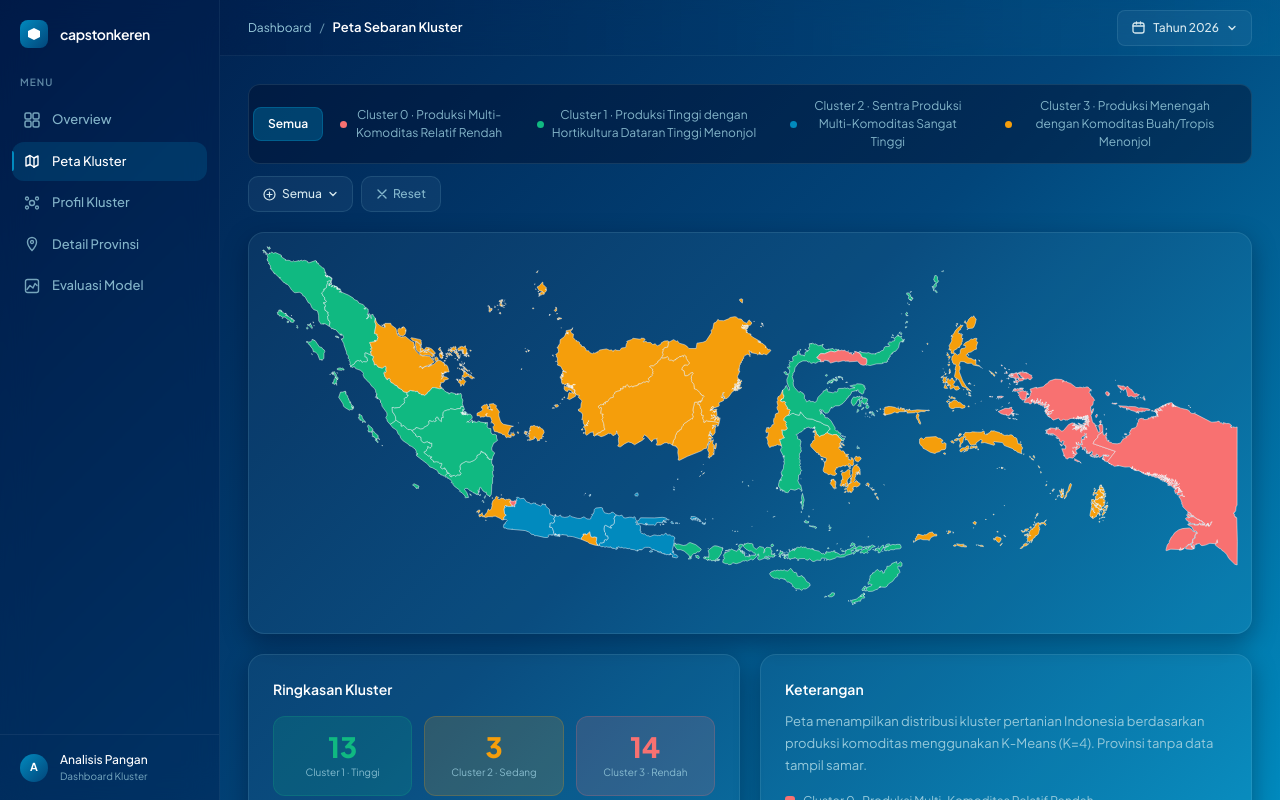
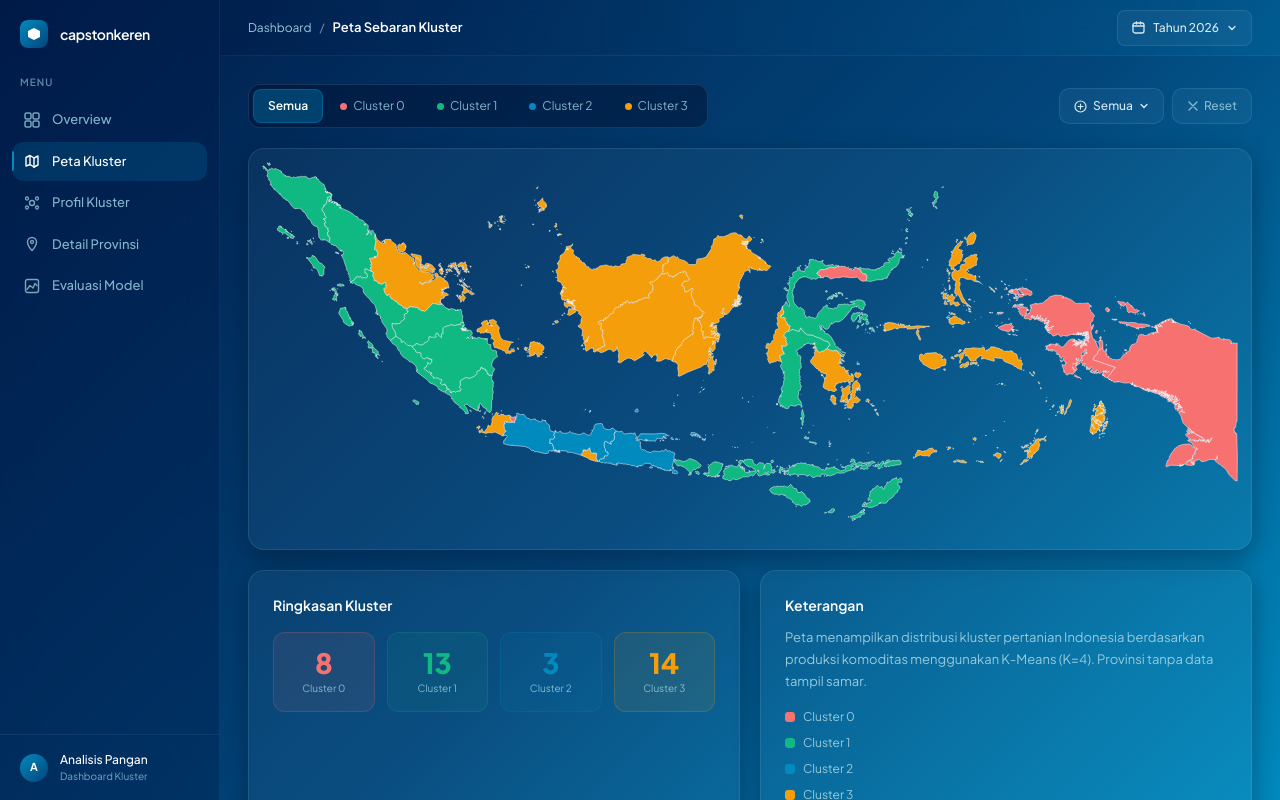
Before and after one commit to yayanmly18/-SIPPA-Sistem-Informasi-Pemetaan-Produksi-Pertanian, a React (Vite) app: page / in a window 1280 px wide. Both pictures are taken after a click on the button "Peta Kluster". Built offline with nearby package versions, Linux system fonts and the light colour scheme; the HTML template or start-up script is replaced by a standard one.

Commit message:
Bug Font

```diff
--- a/src/data/generated/map.json
+++ b/src/data/generated/map.json
@@ -156,22 +156,22 @@
   "LEGEND": [
     {
       "key": "0",
-      "label": "Cluster 0 · Produksi Multi-Komoditas Relatif Rendah",
+      "label": "Cluster 0",
       "color": "#f87171"
     },
     {
       "key": "1",
-      "label": "Cluster 1 · Produksi Tinggi dengan Hortikultura Dataran Tinggi Menonjol",
+      "label": "Cluster 1",
       "color": "#10b981"
     },
     {
       "key": "2",
-      "label": "Cluster 2 · Sentra Produksi Multi-Komoditas Sangat Tinggi",
+      "label": "Cluster 2",
       "color": "#018ABE"
     },
     {
       "key": "3",
-      "label": "Cluster 3 · Produksi Menengah dengan Komoditas Buah/Tropis Menonjol",
+      "label": "Cluster 3",
       "color": "#f59e0b"
     }
   ],
--- a/src/pages/MapPage.tsx
+++ b/src/pages/MapPage.tsx
@@ -18,7 +18,7 @@ export default function MapPage() {
   const leave = () => setTip(null);
 
   const counts = useMemo(() => {
-    const c: Record<string, number> = { "1": 0, "2": 0, "3": 0 };
+    const c: Record<string, number> = {};
     Object.values(PROVINCE_DATA).forEach((r) => { c[r.cluster] = (c[r.cluster] ?? 0) + 1; });
     return c;
   }, []);
@@ -136,17 +136,18 @@ return (
       <div className="grid grid-cols-1 lg:grid-cols-2 gap-5">
         <Card style={{ padding: 24 }}>
           <h3 style={{ fontSize: 14, fontWeight: 600, color: "#ffffff", fontFamily: "Plus Jakarta Sans, sans-serif", marginBottom: 16 }}>Ringkasan Kluster</h3>
-          <div className="grid grid-cols-3 gap-3">
-            {[
-              { count: counts["1"], sub: "Cluster 1 · Tinggi", color: "#10b981", bg: "rgba(16,185,129,0.15)" },
-              { count: counts["2"], sub: "Cluster 2 · Sedang", color: "#f59e0b", bg: "rgba(245,158,11,0.15)" },
-              { count: counts["3"], sub: "Cluster 3 · Rendah", color: "#f87171", bg: "rgba(248,113,113,0.15)" },
-            ].map(item => (
-              <div key={item.sub} style={{ background: item.bg, borderRadius: 12, padding: "16px 12px", textAlign: "center", border: `1px solid ${item.color}33` }}>
-                <div style={{ fontSize: 28, fontWeight: 800, color: item.color, lineHeight: 1, fontFamily: "Plus Jakarta Sans, sans-serif" }}>{item.count}</div>
-                <div style={{ fontSize: 10, color: "rgba(151,202,219,0.87)", marginTop: 4, fontFamily: "Plus Jakarta Sans, sans-serif", lineHeight: 1.4 }}>{item.sub}</div>
-              </div>
-            ))}
+          <div className={`grid gap-3`} style={{ gridTemplateColumns: `repeat(${Math.min(clusterCount, 4)}, 1fr)` }}>
+            {LEGEND.map(l => {
+              const count = counts[l.key] ?? 0;
+              return (
+                <div key={l.key} style={{ background: `${l.color}15`, borderRadius: 12, padding: "16px 12px", textAlign: "center", border: `1px solid ${l.color}33` }}>
+                  <div style={{ fontSize: 28, fontWeight: 800, color: l.color, lineHeight: 1, fontFamily: "Plus Jakarta Sans, sans-serif" }}>{count}</div>
+                  <div style={{ fontSize: 10, color: "rgba(151,202,219,0.87)", marginTop: 4, fontFamily: "Plus Jakarta Sans, sans-serif", lineHeight: 1.4 }}>
+                    Cluster {l.key}
+                  </div>
+                </div>
+              );
+            })}
           </div>
         </Card>
 
```
Also changed, not shown: data-source/README.md (deleted), data-source/evaluasi_model.csv (deleted), data-source/komoditas.csv (deleted), data-source/produksi_periode.csv (deleted), data-source/provinsi.csv (deleted), data-source/tren_produksi.csv (deleted).
